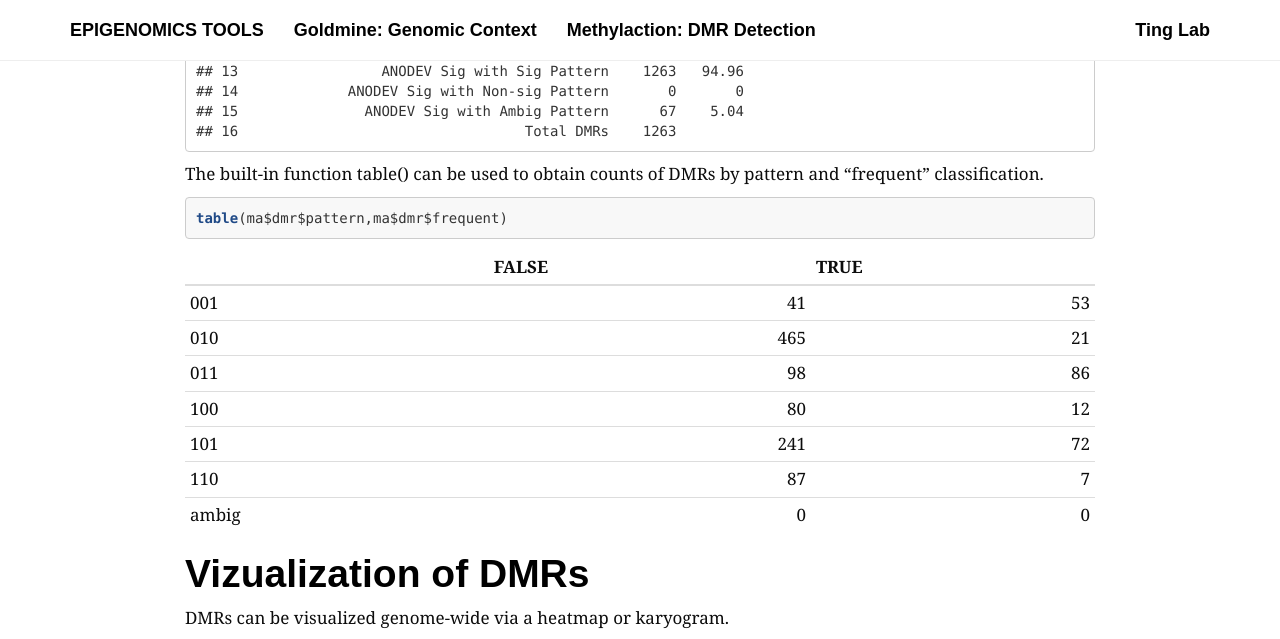
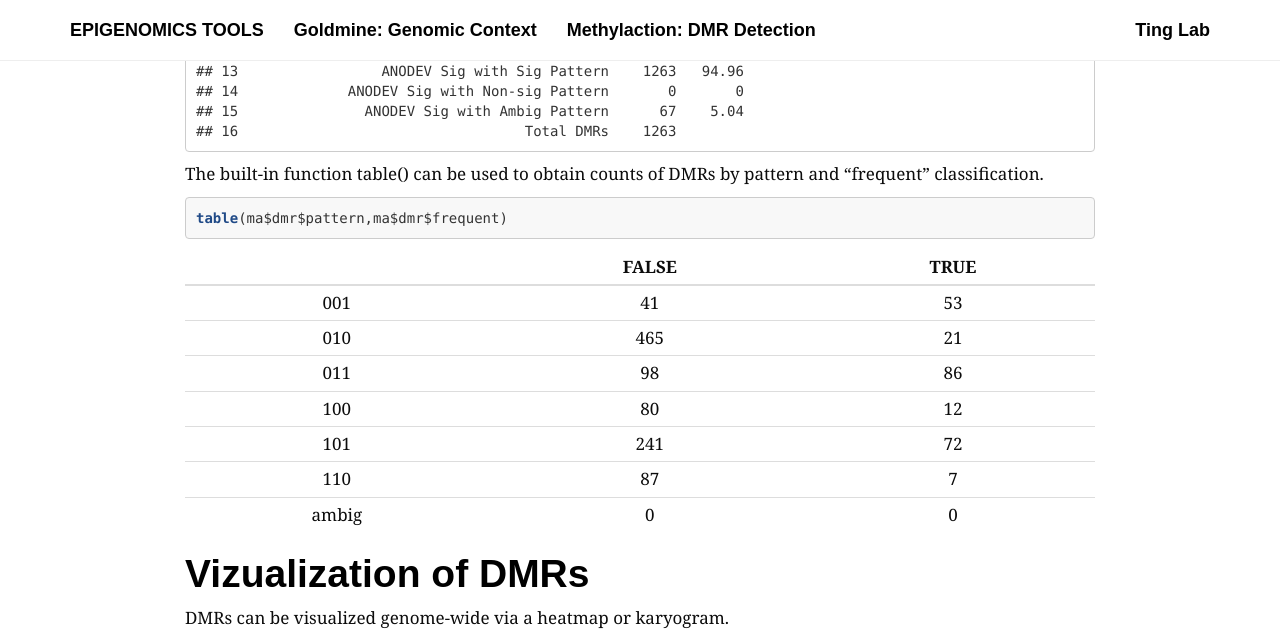
Before and after one commit to jeffbhasin/jeffbhasin.github.io, a Jekyll site: the page built from methylaction/docs/index.html, in a window 1280 px wide and 1400 px high, scrolled down 4564 px. Shown: the top 639 px of the window. Built offline with Jekyll 4.4.1, drawn with Linux system fonts in a browser that asks for light colours; nearby versions of some CDN libraries; some web fonts are replaced.

Commit message:
Fix tables in MA howto

```diff
--- a/methylaction/docs/index.html
+++ b/methylaction/docs/index.html
@@ -3,8 +3,23 @@ layout: default
 title: "MethylAction: How-To"
 ---
 
+<!-- Needed for tables to render -->
 <script src="methylaction_files/jquery-1.11.0/jquery.min.js"></script>
+<style type="text/css">
+  pre:not([class]) {
+    background-color: white;
+  }
 
+
+  .table td {
+   text-align: center;
+}
+
+.table th {
+   text-align: center;
+}
+</style>
+<!-- END -->
 
 <style type="text/css">code{white-space: pre;}</style>
 <style type="text/css">
```
